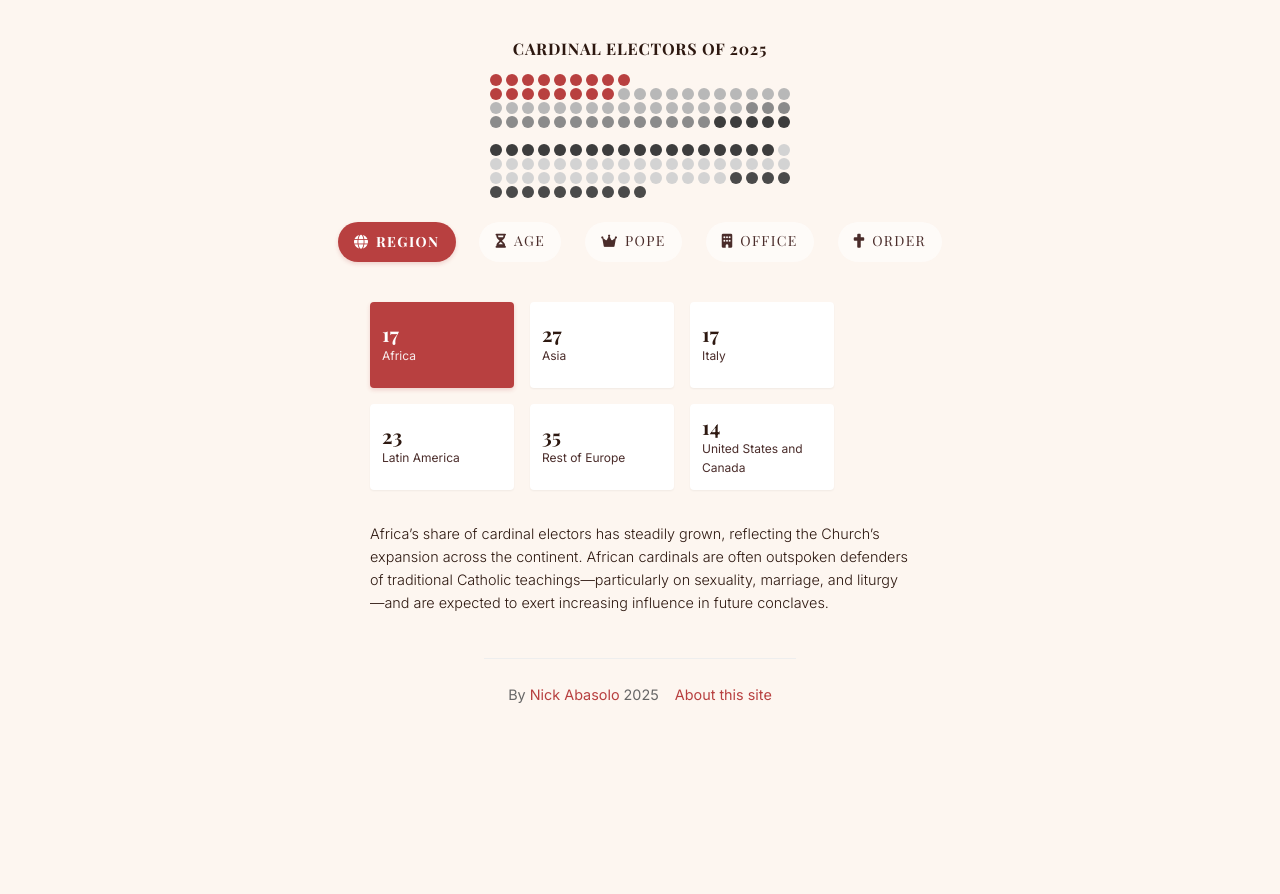
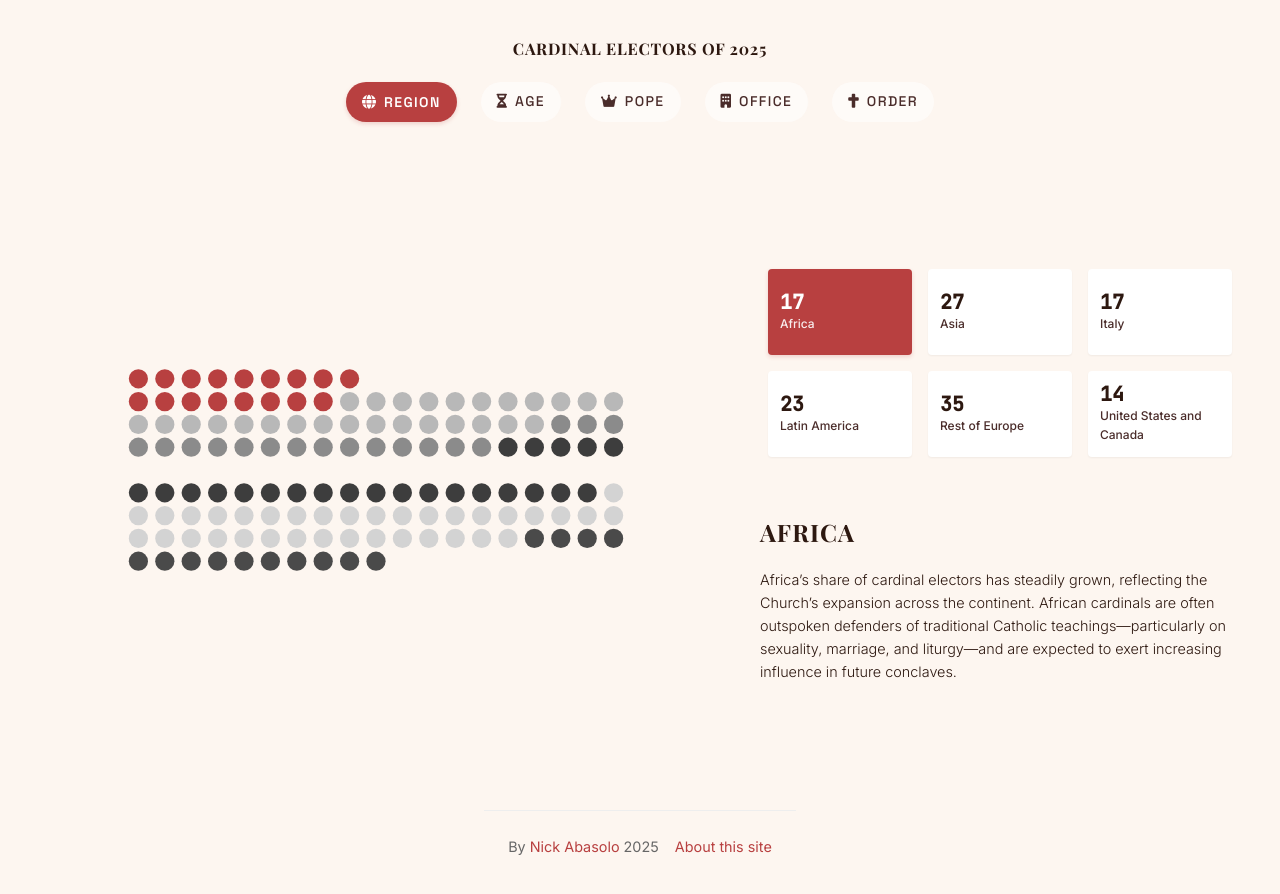
Before and after one commit to nickabasolo/Conclave2025, a plain HTML site: page index.html in a window 1280 px wide. Before the commit the page ends 800 px from the top, so only its background shows below. Drawn offline with nearby package versions, Linux system fonts and the light colour scheme; a web font is replaced by a local one.

Commit message:
updated fonts, desktop view, about text

```diff
--- a/index.html
+++ b/index.html
@@ -7,15 +7,23 @@
   <link rel="stylesheet" href="styles.css" />
   <link rel="preconnect" href="https://fonts.googleapis.com">
   <link rel="preconnect" href="https://fonts.gstatic.com" crossorigin>
-  <link href="https://fonts.googleapis.com/css2?family=Playfair+Display:ital,wght@0,400;0,700;1,400&family=Inter:wght@300;400;500;600&display=swap" rel="stylesheet">
+  <link href="https://fonts.googleapis.com/css2?family=Playfair+Display:ital,wght@0,400;0,700;1,400&family=Inter:wght@300;400;500;600&family=JetBrains+Mono:wght@400;500&family=Space+Grotesk:wght@400;500;600&display=swap" rel="stylesheet">
   <link rel="stylesheet" href="https://cdnjs.cloudflare.com/ajax/libs/font-awesome/6.0.0/css/all.min.css">
 </head>
 <body>
-  <h1>Cardinal electors of 2025</h1>
-  <div class="grid" id="dotGrid"></div>
-  <div class="dimension-toggles" id="dimensionToggles"></div>
-  <div class="categories" id="categoryCards"></div>
-  <div class="description" id="descriptionText">Select a category to see details here.</div>
+  <div class="top-section">
+    <h1>Cardinal electors of 2025</h1>
+    <div class="dimension-toggles" id="dimensionToggles"></div>
+  </div>
+  <div class="bottom-section">
+    <div class="bottom-left">
+      <div class="categories" id="categoryCards"></div>
+      <div class="description" id="descriptionText">Select a category to see details here.</div>
+    </div>
+    <div class="bottom-right">
+      <div class="grid" id="dotGrid"></div>
+    </div>
+  </div>
 
   <footer class="site-footer">
     <div class="footer-content">
@@ -33,8 +41,9 @@
     <div class="modal-content">
       <span class="close">&times;</span>
       <h2>About this site</h2>
-      <p>This is a side project to practice data visualization and front-end coding. It is not an official source of information.</p>
-      <p>Official data is taken from the <a href="https://en.wikipedia.org/wiki/Cardinal_electors_in_the_2025_papal_conclave" target="_blank">Wikipedia page on Cardinal electors in the 2025 papal conclave</a>.</p>
+      <p>The 2025 conclave to elect a successor to Pope Francis began on May 7, 2025. Just 133 cardinal electors will choose the next leader of the Catholic Church — but who are they?</p>
+      <p>This site is a personal side project created to explore and visualize this unique group of electors. It's also been a fun way for me to practice front-end development and data visualization.</p>
+      <p>The information here is based on official Vatican consistory announcements, compiled via the <a href="https://en.wikipedia.org/wiki/Cardinal_electors_in_the_2025_papal_conclave" target="_blank">Wikipedia page on the 2025 papal conclave</a>. While I've done my best to ensure accuracy, this is not an official source of information.</p>
     </div>
   </div>
 
--- a/script.js
+++ b/script.js
@@ -196,12 +196,15 @@ function renderCategoryCards() {
     if (currentHighlight === category) {
       card.classList.add('active');
       const description = descriptions[currentDimension]?.[category] || `Description for ${category}`;
-      descriptionText.innerText = description;
+      descriptionText.innerHTML = `
+        <h2 class="description-title">${category}</h2>
+        <div class="description-content">${description}</div>
+      `;
     }
     categoryCards.appendChild(card);
   }
   if (!currentHighlight) {
-    descriptionText.innerText = 'Select a category to see details here.';
+    descriptionText.innerHTML = '<div class="description-content">Select a category to see details here.</div>';
   }
 }
 
--- a/styles.css
+++ b/styles.css
@@ -1,4 +1,4 @@
-@import url('https://fonts.googleapis.com/css2?family=Playfair+Display:ital,wght@0,400;0,700;1,400&family=Inter:wght@300;400;500;600&display=swap');
+@import url('https://fonts.googleapis.com/css2?family=Playfair+Display:ital,wght@0,400;0,700;1,400&family=Inter:wght@300;400;500;600&family=JetBrains+Mono:wght@400;500&family=Space+Grotesk:wght@400;500;600&display=swap');
 
 :root {
   --primary-color: #2D1810;
@@ -157,9 +157,9 @@ h1 {
 }
 
 .dimension-label {
-  font-family: 'Playfair Display', serif;
+  font-family: 'Space Grotesk', sans-serif;
   font-size: 0.875rem;
-  font-weight: 400;
+  font-weight: 500;
   color: var(--secondary-color);
   text-transform: uppercase;
   letter-spacing: 0.1em;
@@ -234,9 +234,9 @@ h1 {
 }
 
 .category-card > div:first-child {
-  font-family: 'Playfair Display', serif;
+  font-family: 'JetBrains Mono', monospace;
   font-size: 1.25rem;
-  font-weight: 700;
+  font-weight: 500;
   color: var(--primary-color);
   margin-bottom: 0.125rem;
   line-height: 1;
@@ -246,7 +246,7 @@ h1 {
   font-family: 'Inter', sans-serif;
   font-size: 0.75rem;
   color: var(--secondary-color);
-  font-weight: 400;
+  font-weight: 500;
 }
 
 .category-card:hover {
@@ -321,6 +321,24 @@ h1 {
   margin-left: auto;
   margin-right: auto;
   width: 100%;
+}
+
+.description-title {
+  font-family: 'Playfair Display', serif;
+  font-size: 1.5rem;
+  font-weight: 700;
+  color: var(--primary-color);
+  margin: 0 0 1rem 0;
+  text-align: left;
+  letter-spacing: 0.05em;
+  text-transform: uppercase;
+  font-variant: small-caps;
+}
+
+.description-content {
+  font-family: 'Inter', sans-serif;
+  font-weight: 300;
+  line-height: 1.6;
 }
 
 /* Footer Styles */
@@ -412,3 +430,89 @@ h1 {
 .modal a:hover {
   text-decoration: underline;
 }
+
+.main-layout {
+  display: flex;
+  flex-direction: column;
+  gap: 2rem;
+}
+
+@media (min-width: 900px) {
+  .main-layout {
+    flex-direction: row;
+    align-items: flex-start;
+    justify-content: center;
+    gap: 3rem;
+    max-width: 1200px;
+    margin: 0 auto;
+  }
+  .main-left, .main-right {
+    flex: 1 1 0;
+    min-width: 0;
+  }
+  .main-left {
+    max-width: 480px;
+  }
+  .main-right {
+    display: flex;
+    flex-direction: column;
+    align-items: center;
+    min-width: 350px;
+  }
+}
+
+.top-section {
+  width: 100%;
+  max-width: 1200px;
+  margin: 0 auto 1.5rem auto;
+  display: flex;
+  flex-direction: column;
+  align-items: center;
+}
+
+.bottom-section {
+  display: flex;
+  flex-direction: column;
+  gap: 2rem;
+  width: 100%;
+  max-width: 1200px;
+  margin: 0 auto;
+  min-height: calc(100vh - 200px);
+}
+
+@media (min-width: 900px) {
+  .bottom-section {
+    flex-direction: row;
+    align-items: stretch;
+    gap: 3rem;
+  }
+  .bottom-left, .bottom-right {
+    flex: 1 1 0;
+    min-width: 0;
+    display: flex;
+    flex-direction: column;
+    justify-content: center;
+  }
+  .bottom-left {
+    max-width: 480px;
+    gap: 1.5rem;
+  }
+  .bottom-right {
+    align-items: center;
+    min-width: 350px;
+    order: 0;
+  }
+}
+
+.bottom-right {
+  order: -1;
+}
+
+@media (min-width: 900px) {
+  .grid {
+    --dot-size: 16px; /* Increase dot size on desktop */
+    gap: 3px 6px; /* Increase gap on desktop */
+    transform: scale(1.2); /* Scale up the entire grid */
+    transform-origin: center;
+  }
+}
```
